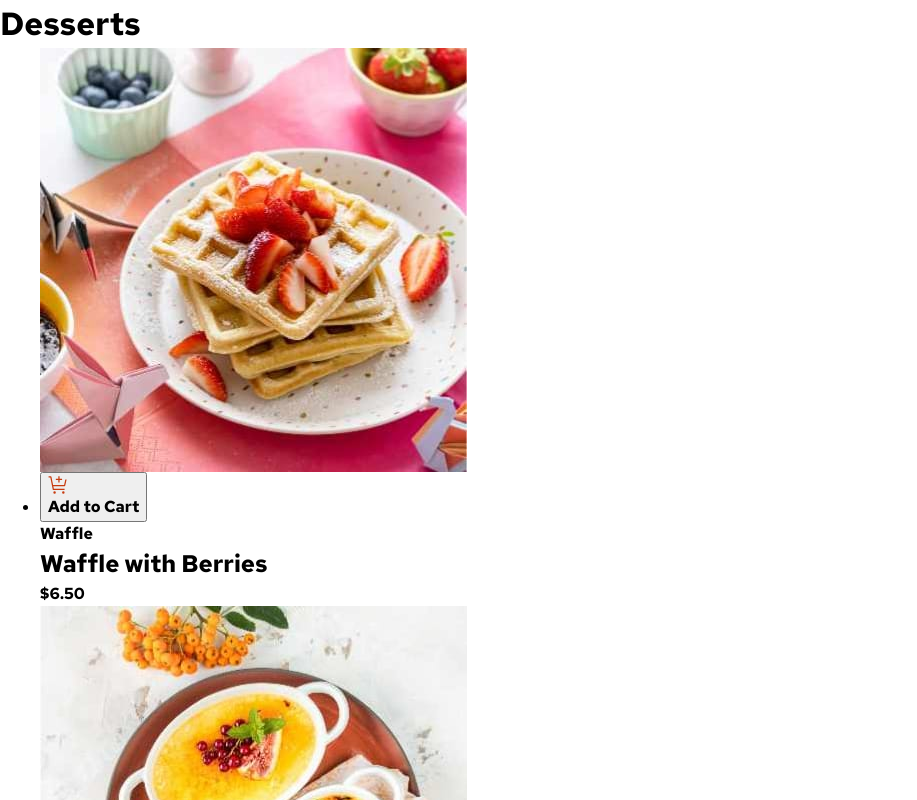
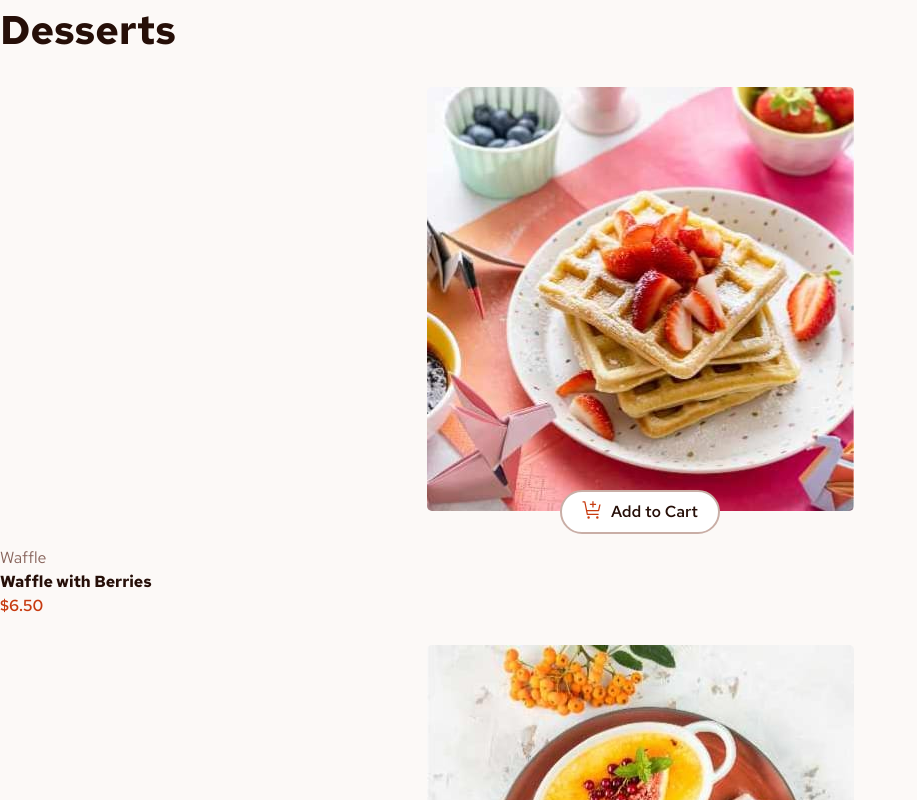
Before and after one commit to VendettaJoy/fem-reactjs-product-list-with-cart, a React (Vite) app: page / in a window 1280 px wide. Shown: the top 800 px of the page, without its empty margins (0-917 px from the left). Built offline with nearby package versions, Linux system fonts and the light colour scheme.

Commit message:
Style Product List & Items

```diff
--- a/src/components/List/ProductList.jsx
+++ b/src/components/List/ProductList.jsx
@@ -1,14 +1,15 @@
 import { useContext } from "react";
 import { CartContext } from "../../context/CartContext";
 import ProductListItem from "./ProductListItem";
+import classes from "./productList.module.css"
 
 const ProductList = () => {
     const { menu } = useContext(CartContext);
 
 	return (
-		<>
-            <h1>Desserts</h1>
-			<ul>
+		<section>
+            <h1 className={classes.heading}>Desserts</h1>
+			<ul className={classes.list}>
 				{menu.map((item, index) => (
 					<ProductListItem
 						key={index}
@@ -20,7 +21,7 @@ const ProductList = () => {
 					/>
 				))}
 			</ul>
-		</>
+		</section>
 	);
 };
 export default ProductList;
--- a/src/components/List/ProductListItem.jsx
+++ b/src/components/List/ProductListItem.jsx
@@ -3,6 +3,7 @@ import { CartContext } from "../../context/CartContext";
 import CartIcon from "/images/icon-add-to-cart.svg";
 import IncrementIcon from "/images/icon-increment-quantity.svg";
 import DecrementIcon from "/images/icon-decrement-quantity.svg";
+import classes from "./productList.module.css";
 
 const ProductListItem = ({ id, image, category, name, price }) => {
 	const { addItem, removeItem } = useContext(CartContext);
@@ -24,7 +25,7 @@ const ProductListItem = ({ id, image, category, name, price }) => {
 			removeItem({
 				id: id,
 				setAmount: setAmount,
-            })
+			});
 		}
 	}, [amount]);
 
@@ -42,36 +43,76 @@ const ProductListItem = ({ id, image, category, name, price }) => {
 
 	return (
 		<li>
+			<div className={classes.container}>
 				<picture>
-				<source media="(width > 600px )" srcSet={`${image.tablet}`} />
-				<source media="(width > 1200px )" srcSet={`${image.desktop}`} />
-				<img src={`${image.mobile}`} alt="" />
+					<source
+						media="(width > 600px )"
+						srcSet={`${image.tablet}`}
+					/>
+					<source
+						media="(width > 1200px )"
+						srcSet={`${image.desktop}`}
+					/>
+					<img
+						src={`${image.mobile}`}
+						alt=""
+						className={
+							amount > 0
+								? `${classes.image} ${classes.selected}`
+								: `${classes.image}`
+						}
+					/>
 				</picture>
 
 				{/* if item amount is less than 1 */}
 				{amount < 1 && (
-				<button type="button" onClick={handleAddToCartClick}>
-					<img src={CartIcon} alt="" />
+					<button
+						type="button"
+						onClick={handleAddToCartClick}
+						className={`${classes.pill} ${classes.btnAddToCart}`}
+						aria-label={`add ${name} to cart`}
+					>
+						<img src={CartIcon} alt="" aria-hidden="true" />
 						Add to Cart
 					</button>
 				)}
 
 				{/* if item amount is greater than or equal to 1 */}
 				{amount >= 1 && (
-				<>
-					<button type="button" onClick={handleDecrement}>
-						<img src={DecrementIcon} alt="" />
+					<div className={`${classes.pill} ${classes.btnAmount}`}>
+						<button
+							autoFocus
+							type="button"
+							onClick={handleDecrement}
+							className={classes.amountToggle}
+							aria-label={`remove 1 ${name} from cart`}
+						>
+							<img
+								src={DecrementIcon}
+								alt=""
+								aria-hidden="true"
+							/>
 						</button>
 						{amount}
-					<button type="button" onClick={handleIncrement}>
-						<img src={IncrementIcon} alt="" />
+						<button
+							type="button"
+							onClick={handleIncrement}
+							className={classes.amountToggle}
+							aria-label={`add 1 more ${name} to cart`}
+						>
+							<img
+								src={IncrementIcon}
+								alt=""
+								aria-hidden="true"
+							/>
 						</button>
-				</>
+					</div>
 				)}
+			</div>
 
-			<p>{category}</p>
-			<h2>{name}</h2>
-			<p>{itemPrice}</p>
+			<p className={classes.itemCategory}>{category}</p>
+			<p className={classes.itemName}>{name}</p>
+			<p className={classes.itemPrice}>{itemPrice}</p>
 		</li>
 	);
 };
--- /dev/null
+++ b/src/components/List/productList.module.css
@@ -0,0 +1,89 @@
+.heading {
+	font-size: 2.5rem;
+	font-weight: var(--fw-bold);
+	margin-block-end: 1.5rem;
+}
+
+.list {
+	list-style: none;
+	padding: 0;
+
+	display: grid;
+	gap: 1.5rem;
+}
+
+.container {
+	position: relative;
+	display: flex;
+	flex-direction: column;
+	align-items: center;
+}
+
+.image {
+	border: var(--item-border);
+	border-radius: 0.5rem;
+	margin-block-end: 2rem;
+	transition: border-color 0.15s ease-in-out;
+}
+
+.selected {
+	border: var(--item-selected-border);
+}
+
+.pill {
+	width: 10rem;
+	position: absolute;
+	bottom: 0.75rem;
+	border-radius: 100vh;
+	padding-inline: 0.75rem;
+	padding-block: 0.5rem;
+	font-weight: var(--fw-semi);
+}
+
+.btnAddToCart {
+	cursor: pointer;
+	display: flex;
+	justify-content: center;
+	gap: 0.5rem;
+
+	background-color: var(--cart-btn-background);
+	color: var(--cart-btn-foreground);
+	border: var(--cart-btn-border);
+}
+
+.btnAmount {
+	display: flex;
+	justify-content: space-between;
+	align-items: center;
+
+	background-color: var(--amount-btn-background);
+	color: var(--amount-btn-foreground);
+	border: var(--amount-btn-border);
+}
+
+.amountToggle {
+	cursor: pointer;
+	width: 1.25rem;
+	height: 1.25rem;
+	background-color: var(--amount-toggle-background);
+	color: var(--amount-toggle-foreground);
+	border: var(--amount-toggle-border);
+	border-radius: 100vh;
+
+	display: flex;
+	justify-content: center;
+	align-items: center;
+}
+
+.itemCategory {
+	color: var(--item-category);
+}
+
+.itemName {
+    font-weight: var(--fw-bold);
+}
+
+.itemPrice {
+	color: var(--item-price);
+	font-weight: var(--fw-semi);
+}
--- a/src/index.css
+++ b/src/index.css
@@ -2,7 +2,7 @@
 	font-display: swap;
 	font-family: "Red Hat Text";
 	font-style: normal;
-	font-weight: var(--fw-reg);
+	font-weight: 400;
 	src: url(/fonts/static/RedHatText-Regular.ttf) format("truetype");
 }
 
@@ -10,7 +10,7 @@
 	font-display: swap;
 	font-family: "Red Hat Text";
 	font-style: normal;
-	font-weight: var(--fw-semi);
+	font-weight: 600;
 	src: url(/fonts/static/RedHatText-SemiBold.ttf) format("truetype");
 }
 
@@ -18,7 +18,7 @@
 	font-display: swap;
 	font-family: "Red Hat Text";
 	font-style: normal;
-	font-weight: var(--fw-bold);
+	font-weight: 700;
 	src: url(/fonts/static/RedHatText-Bold.ttf) format("truetype");
 }
 
@@ -40,6 +40,29 @@
 	--fw-reg: 400;
 	--fw-semi: 600;
 	--fw-bold: 700;
+
+	/* Custom Variables */
+
+    /* Base */
+	--body-background: var(--c-rose-50);
+	--body-foreground: var(--c-rose-900);
+
+    /* Product List */
+	--cart-btn-background: hsl(0, 100%, 100%);
+	--cart-btn-border: 2px solid var(--c-rose-300);
+
+	--amount-btn-background: var(--c-red);
+	--amount-btn-foreground: var(--c-rose-50);
+	--amount-btn-border: 2px solid var(--c-red);
+
+	--amount-toggle-background: var(--c-red);
+	--amount-toggle-foreground: var(--c-rose-50);
+	--amount-toggle-border: 1.75px solid var(--c-rose-50);
+
+	--item-category: var(--c-rose-500);
+	--item-price: var(--c-red);
+	--item-border: 3px solid transparent;
+	--item-selected-border: 3px solid var(--c-red);
 }
 
 @layer reset {
@@ -92,6 +115,11 @@
 		font-weight: var(--fw-reg);
 	}
 
+	body {
+		background-color: var(--body-background);
+		color: var(--body-foreground);
+	}
+
 	body.modal-open {
 		overflow: hidden;
 	}
```
Lines whose indentation alone changed are shown as unchanged.
